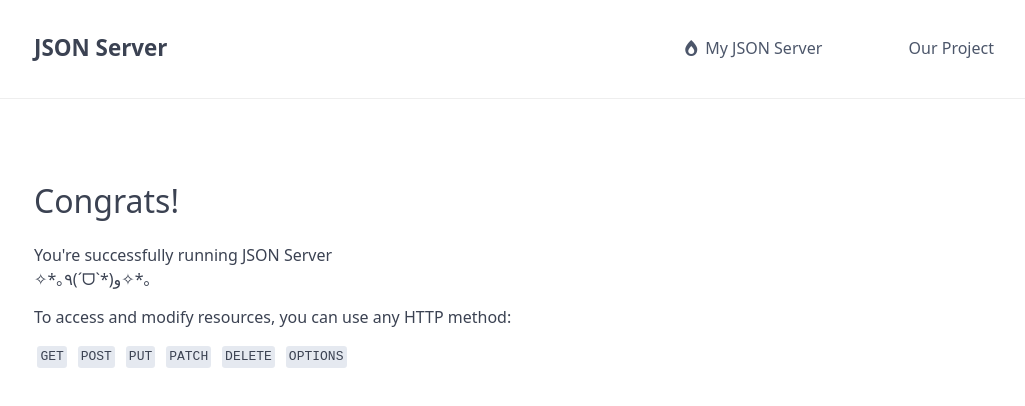
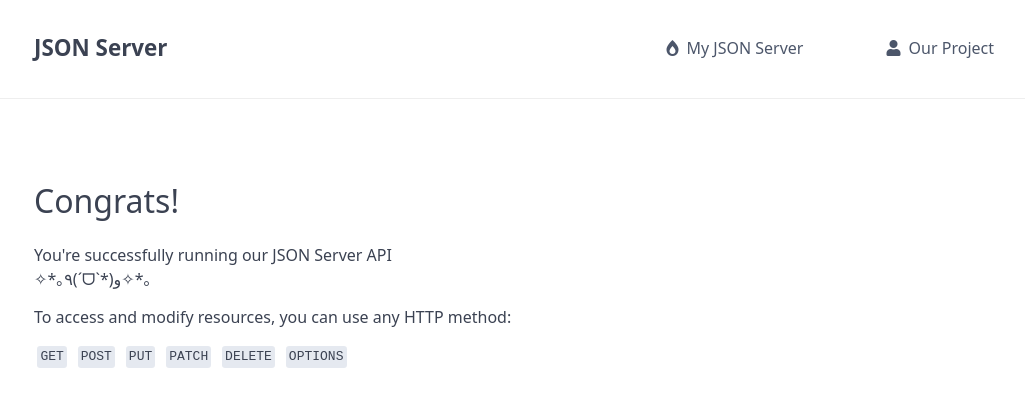
Before and after one commit to yoga-sewa/yogasewa-api, a website: page public/index.html in a window 1280 px wide. Shown: the whole page, without its empty margins (126-1151 px from the left). Drawn offline with Linux system fonts and the light colour scheme; no server answers.

Commit message:
random stuff

```diff
--- a/public/index.html
+++ b/public/index.html
@@ -21,7 +21,8 @@
                         </a>
                     </li>
                     <li>
-                        <a href="https://yoga-sewa.github.io">Our Project</a>
+                        <a href="https://yoga-sewa.github.io">
+                            <i class="fas fa-user"></i>Our Project</a>
                     </li>
                 </ul>
             </nav>
@@ -31,8 +32,8 @@
         <div class="container">
             <h1>Congrats!</h1>
             <p>
-                You're successfully running JSON Server
-                <br />
+                You're successfully running our JSON Server API
+                <br/>
                 ✧*｡٩(ˊᗜˋ*)و✧*｡
             </p>
 
@@ -49,7 +50,6 @@
                 <code>DELETE</code>
                 <code>OPTIONS</code>
             </p>
-
             <div id="custom-routes"></div>
         </div>
     </main>
```
